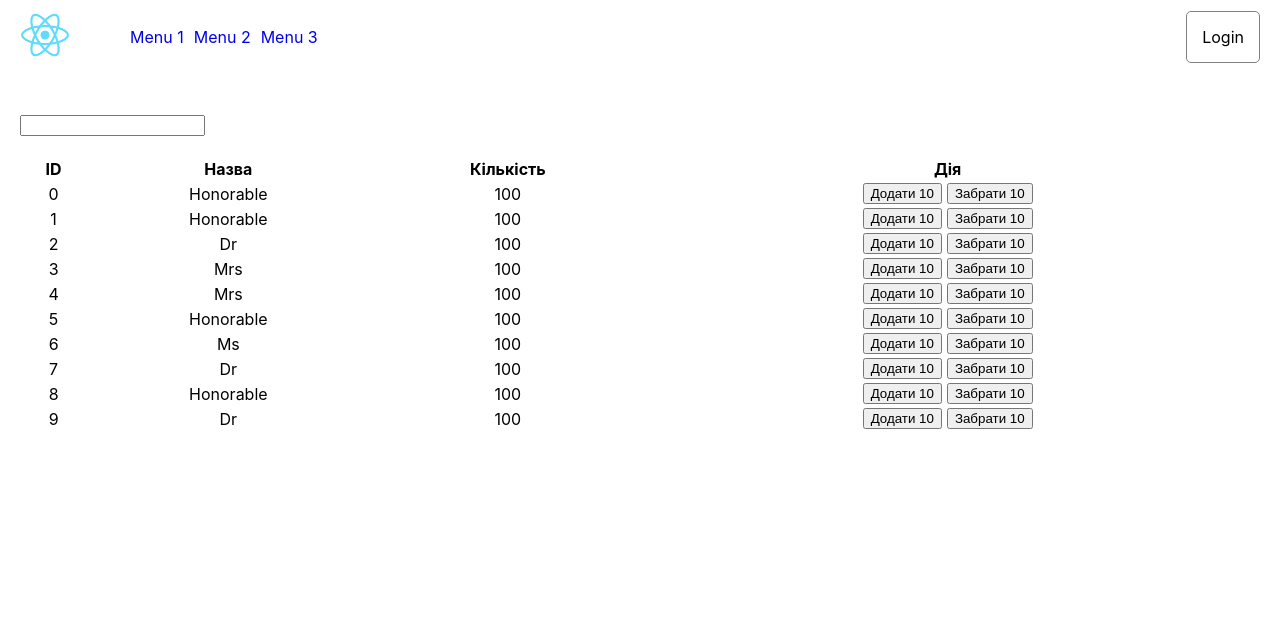
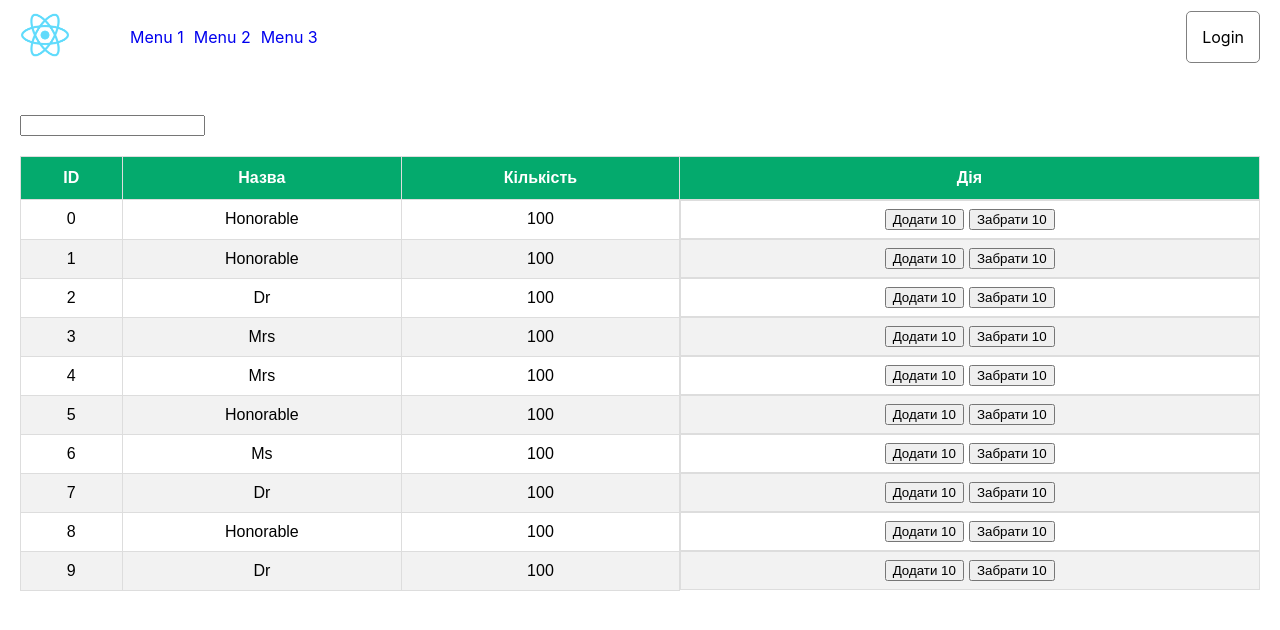
Before and after one commit to KolyaSotnichenko/testtask, a React (Create React App) app: page / in a window 1280 px wide. Shown: the top 630 px of the page. Built offline with nearby package versions, Linux system fonts and the light colour scheme.

Commit message:
added table style

```diff
--- a/src/Home.jsx
+++ b/src/Home.jsx
@@ -11,7 +11,7 @@ const Home = () => {
   const [context, setContext] = useState([...body])
   const [twoContext, setTwoContext] = useState(false)
   const [threeContext, setThreeContext] = useState(false)
-  const [fourContext, setFourContext] = useState([])
+  const [fourContext, setFourContext] = useState()
 
   return (
     <>
--- a/src/components/MainPart/BasicTable.jsx
+++ b/src/components/MainPart/BasicTable.jsx
@@ -20,16 +20,16 @@ export const Actions = (props) => {
 
     const onClickPluss = () => {
 
-        // const newState = context.map(obj => {
-        //     if (obj.id == row.id) {
-        //         return { ...obj, quantity: row.values.quantity + 10 }
-        //     }
-        //     return obj
-        // })
+        const newState = context.map(obj => {
+            if (obj.id == row.id) {
+                return { ...obj, quantity: row.values.quantity + 10 }
+            }
+            return obj
+        })
 
         setTwoContext(true)
-        // setContext(newState)
-        setFourContext(row)
+        setContext(newState)
+        // setFourContext(newState)
 
 
     }
@@ -45,8 +45,8 @@ export const Actions = (props) => {
         })
 
         setThreeContext(true)
-        // setContext(newState)
-        setFourContext(row)
+        setContext(newState)
+        // setFourContext(row)
 
 
     }
@@ -102,14 +102,13 @@ const BasicTable = () => {
                                             return <td {...cell.getCellProps()}>{cell.render('Cell')}</td>
                                         })
                                     }
-                                    <td> </td>
                                 </tr>
                             )
                         })
                     }
                 </tbody>
             </table>
-            {twoContext && <ModalPlus />}
+            {twoContext && <ModalPlus/>}
             {threeContext && <ModalMinus/> }
         </>
     )
--- a/src/components/MainPart/MainPart.scss
+++ b/src/components/MainPart/MainPart.scss
@@ -13,6 +13,29 @@
         display: flex;
         justify-content: center;
     }
+}
+
+table {
+  font-family: Arial, Helvetica, sans-serif;
+  border-collapse: collapse;
+  width: 100%;
+}
+
+table td, table th {
+  border: 1px solid #ddd;
+  padding: 8px;
+}
+
+table tr:nth-child(even){background-color: #f2f2f2;}
+
+table tr:hover {background-color: #ddd;}
+
+table th {
+  padding-top: 12px;
+  padding-bottom: 12px;
+  text-align: center;
+  background-color: #04AA6D;
+  color: white;
 }
 
 .modalBox {
--- a/src/components/MainPart/ModalMinus.jsx
+++ b/src/components/MainPart/ModalMinus.jsx
@@ -5,22 +5,13 @@ import { TwoContext } from '../../context/TwoContext'
 import { body } from './MainPart'
 import { ThreeContext } from '../../context/ThreeContext';
 import { Context } from '../../context/Context';
+import { FourContext } from '../../context/FourContext';
 
 const ModalMinus = (props) => {
 
     const [context, setContext] = useContext(Context)
     const [threeContext, setThreeContext] = useContext(ThreeContext)
-
-    // const handdleAdd = () => {
-    //     const newState = body.map(obj => {
-    //         if (obj.id == threeContext.id) {
-    //             return { ...obj, quantity: threeContext.values.quantity + 10 }
-    //         }
-    //         return obj
-    //     })
-
-    //     setContext(newState)
-    // }
+    const [fourContext, setFourContext] = useContext(FourContext)
 
   return (
     <div className='modalBox'>
--- a/src/components/MainPart/ModalPlus.jsx
+++ b/src/components/MainPart/ModalPlus.jsx
@@ -12,17 +12,6 @@ const ModalPlus = (props) => {
     const [context, setContext] = useContext(Context)
     const [twoContext, setTwoContext] = useContext(TwoContext)
     const [fourContext, setFourContext] = useContext(FourContext)
-
-    const add = () => {
-        const newState = context.map(obj => {
-            if (obj.id == fourContext.id) {
-                return { ...obj, quantity: fourContext.values.quantity + 10 }
-            }
-            return obj
-        })
-
-        setContext(newState)
-    }
 
   return (
     <div className='modalBox'>
@@ -41,7 +30,6 @@ const ModalPlus = (props) => {
                 <div className="modalActions">
                     <div className="actionsContainer">
                         <button className='deleteBtn' onClick={() => {
-                            add()
                             setTwoContext(false)
                         }}>Так</button>
                         <button className='cancelBtn' onClick={() => setTwoContext(false)}>Ні</button>
```
Also changed, not shown: src/MOCK_DATA.json (added, +10 -0 lines).
